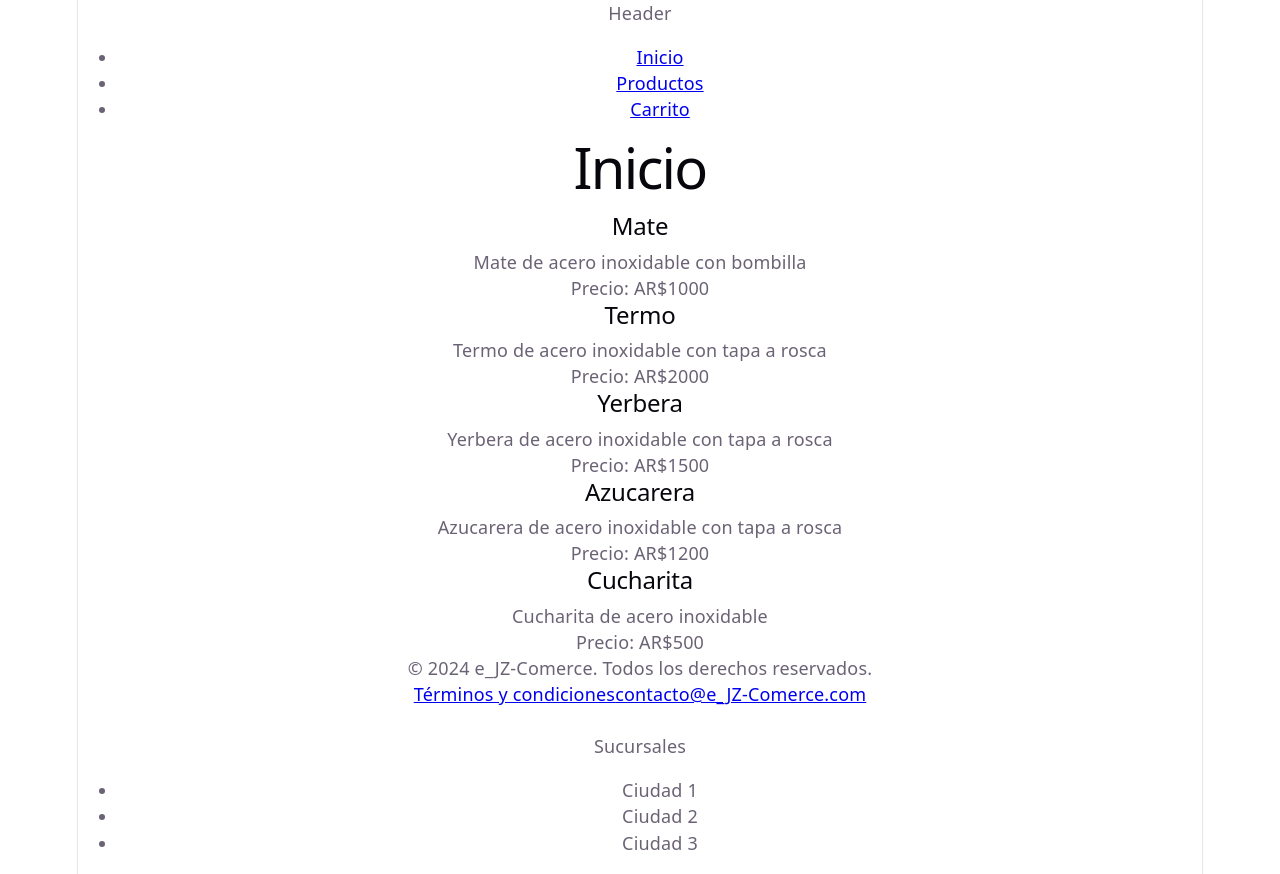
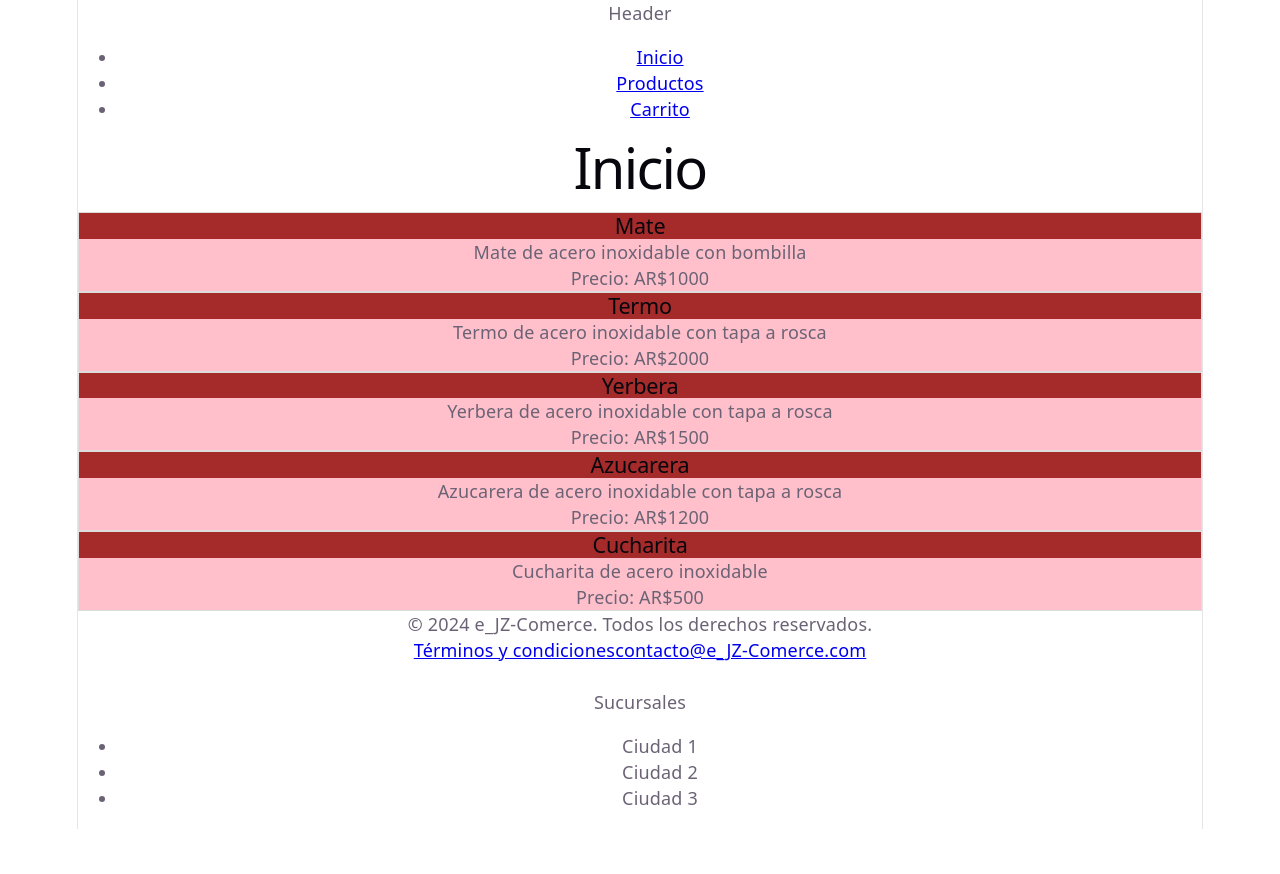
Before and after one commit to juanjmolina76/e_JZ-Comerce, a React (Vite) app in the folder e_JZ-Comerce/: page / in a window 1280 px wide. After the commit the page ends 829 px from the top, so only its background shows below. Built offline with nearby package versions, Linux system fonts and the light colour scheme.

Commit message:
estilo module item

```diff
--- /dev/null
+++ b/e_JZ-Comerce/src/Components/Items.module.css
@@ -0,0 +1,10 @@
+.item {
+    background-color: pink;
+    border: 1px solid #ddd;
+}
+
+.item h2 {
+    background-color: brown ;
+    font-size: 1.2rem;
+    margin: 0;
+}
--- a/e_JZ-Comerce/src/Components/Products/Item.jsx
+++ b/e_JZ-Comerce/src/Components/Products/Item.jsx
@@ -1,7 +1,9 @@
+import estilo from '../Items.module.css';
+
 const Item  = ({ nombre, precio, descripcion }) => {
   return (
-    <div className="item">
-      <h2>{nombre}</h2>
+    <div className={estilo.item}>
+      <h2 >{nombre}</h2>
       <p>{descripcion}</p>
       <p>Precio: AR${precio}</p>
     </div>
```
